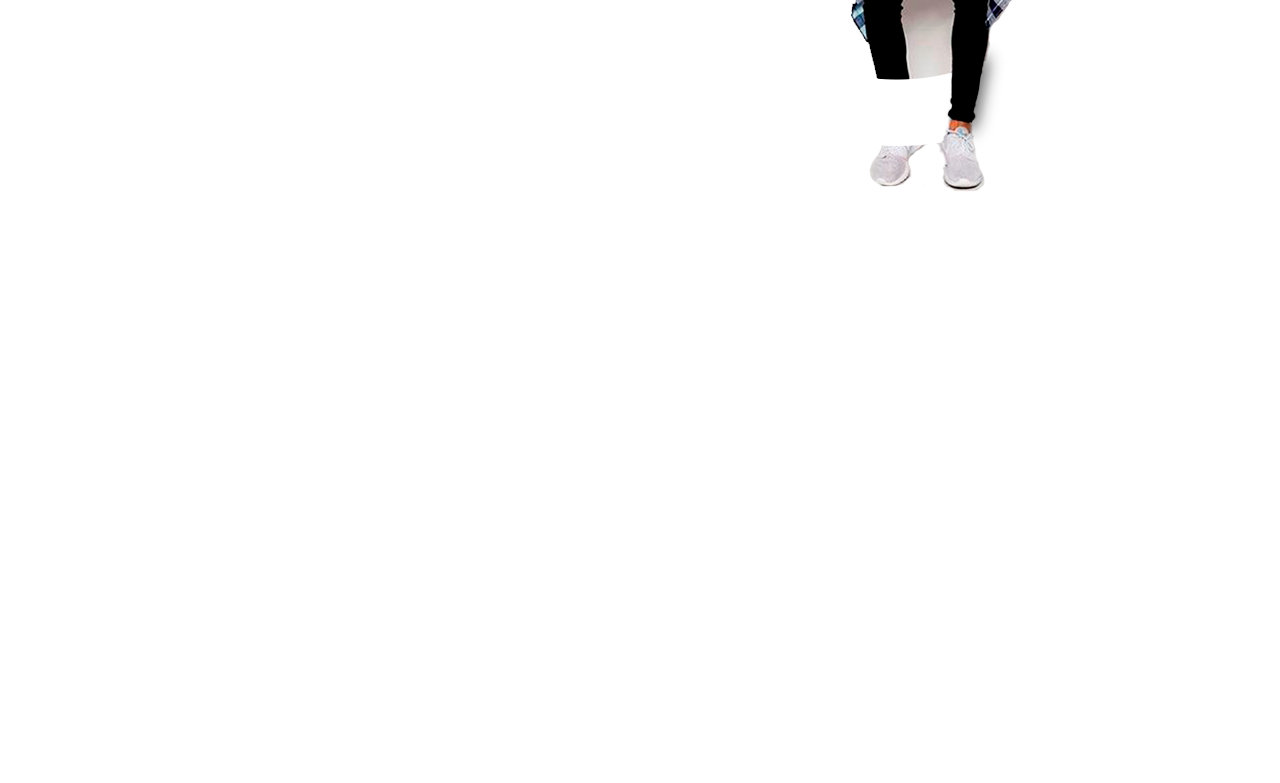
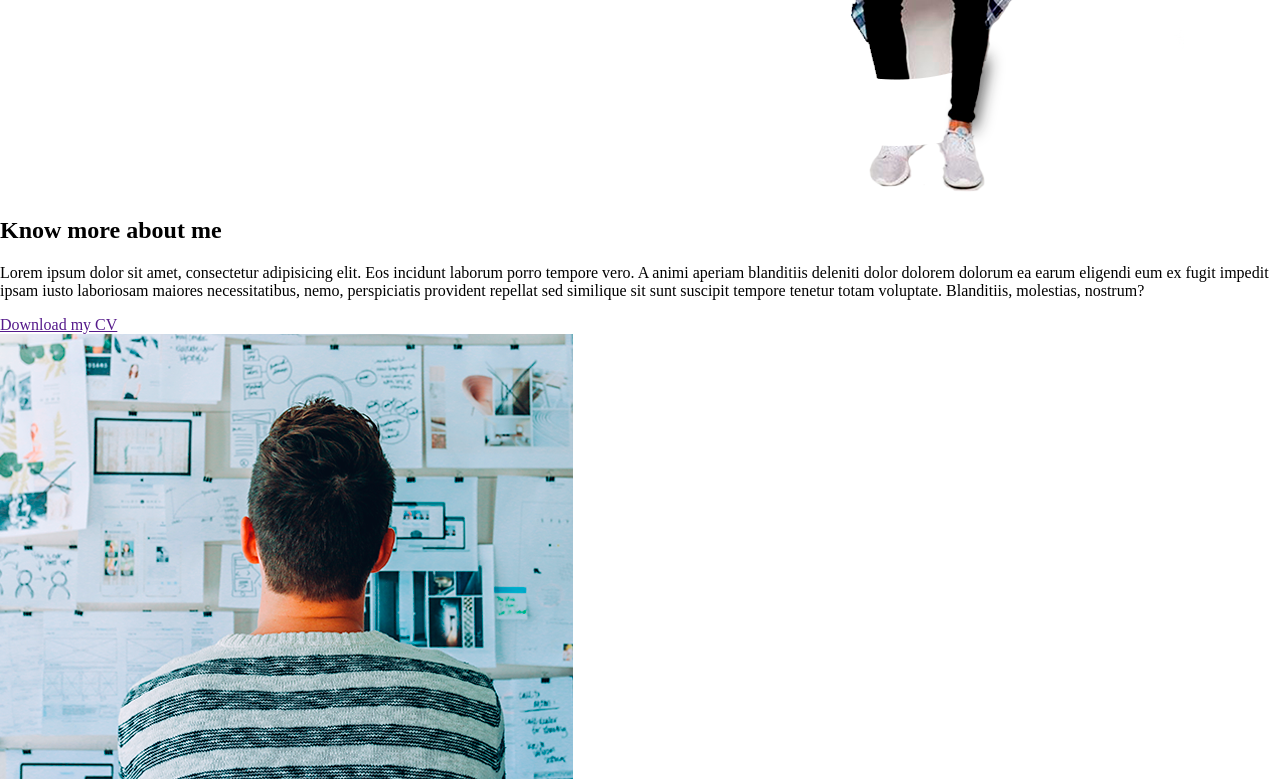
Before and after one commit to Apppiegod/PP-1, a plain HTML site: page index.html in a window 1280 px wide. Shown: the part 552-1335 px from the top of the page. Before the commit the page ends 800 px from the top, so only its background shows below. Drawn offline with Linux system fonts and the light colour scheme.

Commit message:
feat/body-about-html-design

```diff
--- a/index.html
+++ b/index.html
@@ -50,6 +50,18 @@
 
 </header>
 
+<section class="about" id="about-anchor">
+
+    <div class="about__left-side">
+        <h1 class="about__title"><span style="">Know</span> more about me</h1>
+        <p class="about__content">Lorem ipsum dolor sit amet, consectetur adipisicing elit. Eos incidunt laborum porro tempore vero. A animi aperiam blanditiis deleniti dolor dolorem dolorum ea earum eligendi eum ex fugit impedit ipsam iusto laboriosam maiores necessitatibus, nemo, perspiciatis provident repellat sed similique sit sunt suscipit tempore tenetur totam voluptate. Blanditiis, molestias, nostrum?</p>
+        <a href="" class="about__DmCV">Download my CV</a>
+    </div>
+    <div class="about__right-side">
+        <img src="assets/images/body-about/about-content-img.png" alt="">
+    </div>
+
+</section>
 
 </body>
 </html>
```
Also changed, not shown: assets/css/main.css (line endings or trailing spaces), assets/images/body-about/about-content-img.png (added), 1 other file.
